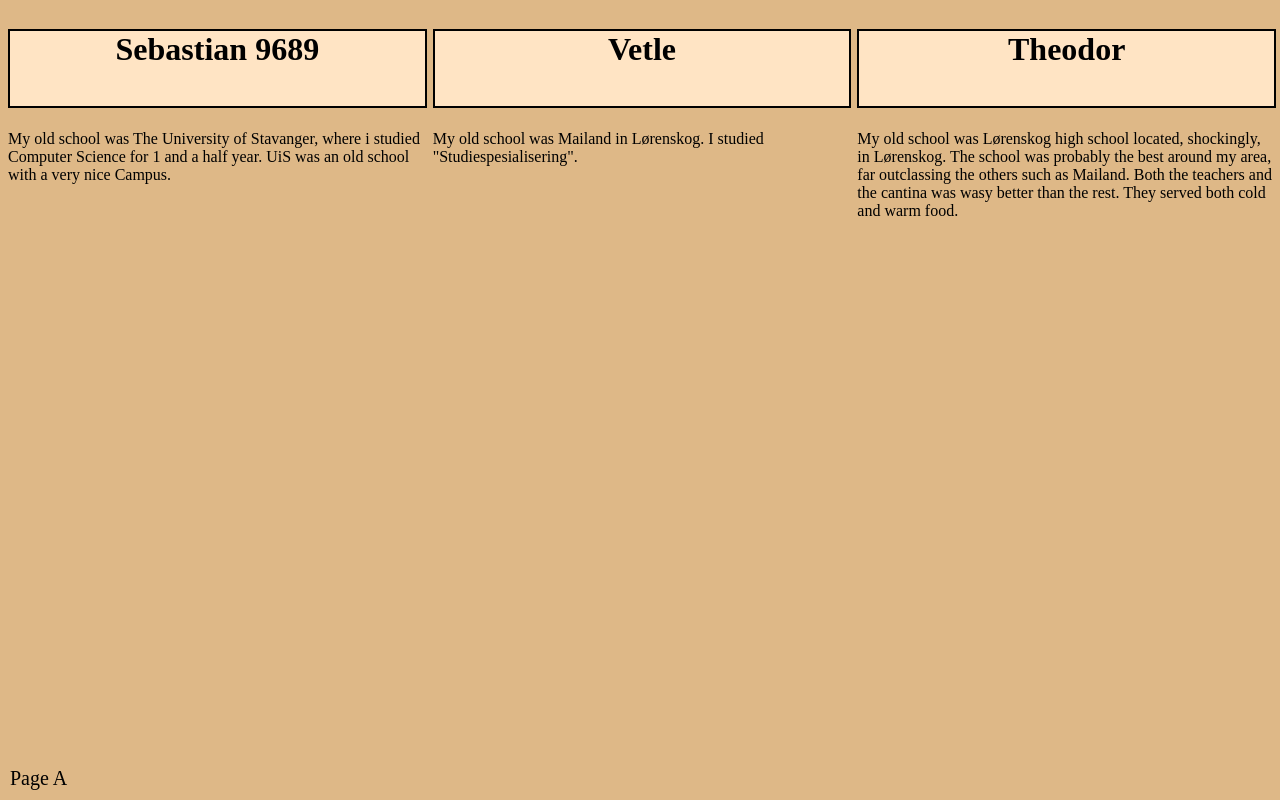
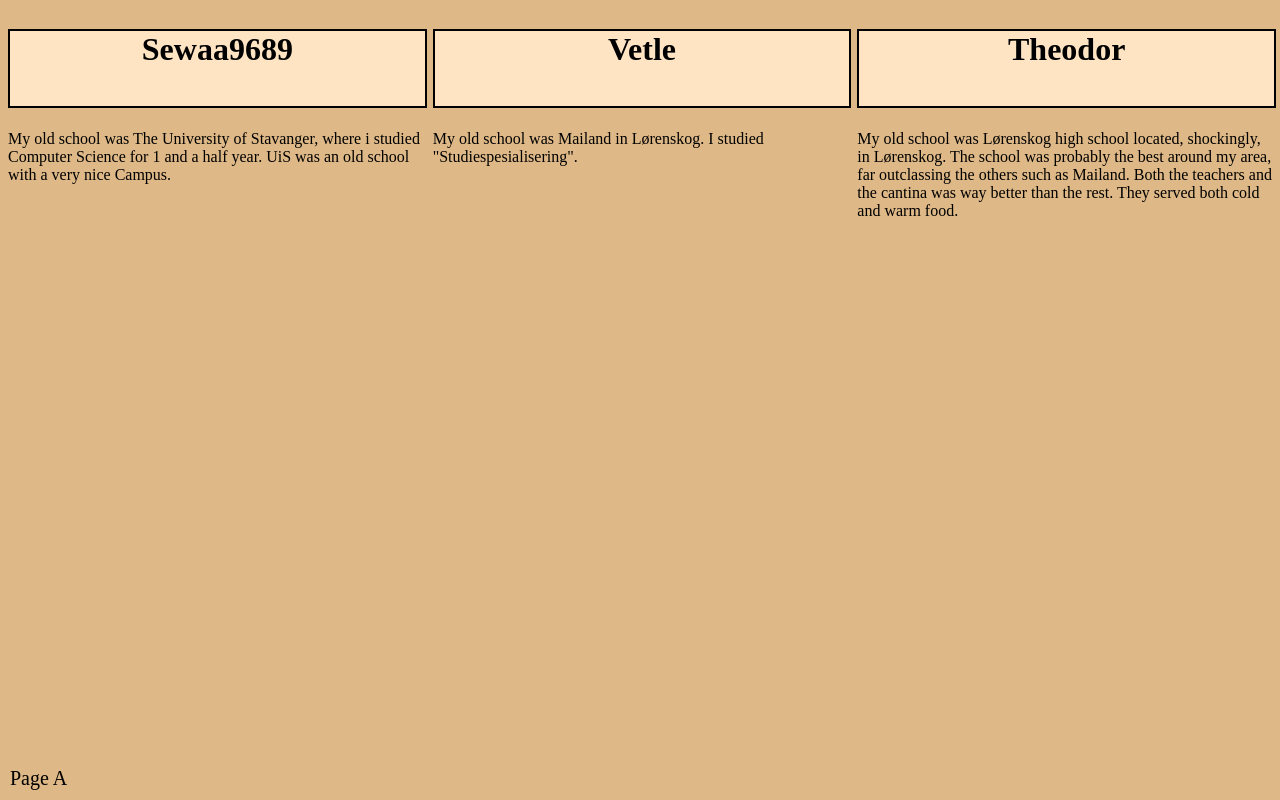
Before and after one commit to OsloMet-web/1stOblig-oblig-1-group-10, a plain HTML site: page pageB.html in a window 1280 px wide. Drawn offline with Linux system fonts and the light colour scheme.

Commit message:
studnt nr

```diff
--- a/pageB.html
+++ b/pageB.html
@@ -10,7 +10,7 @@
 <body>
     <div class="container">
         <div class="sebastian">
-            <h1>Sebastian 9689</h1>
+            <h1>Sewaa9689</h1>
             <p>My old school was The University of Stavanger, where i studied Computer Science for 1 and a half year. UiS was an old school with a very nice Campus.</p>
         </div>
         <div class="vetle">
@@ -19,7 +19,7 @@
         </div>
         <div class="theodor">
             <h1>Theodor</h1>
-            <p>My old school was Lørenskog high school located, shockingly, in Lørenskog. The school was probably the best around my area, far outclassing the others such as Mailand. Both the teachers and the cantina was wasy better than the rest. They served both cold and warm food.</p>
+            <p>My old school was Lørenskog high school located, shockingly, in Lørenskog. The school was probably the best around my area, far outclassing the others such as Mailand. Both the teachers and the cantina was way better than the rest. They served both cold and warm food.</p>
         </div>
     </div>
 
```
